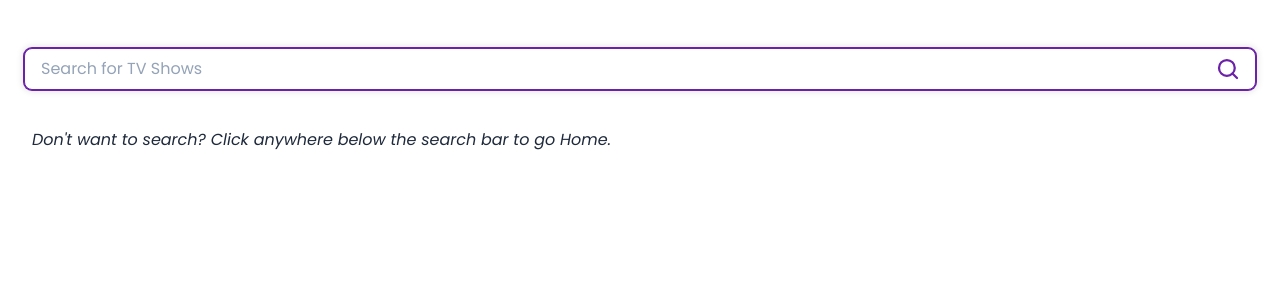
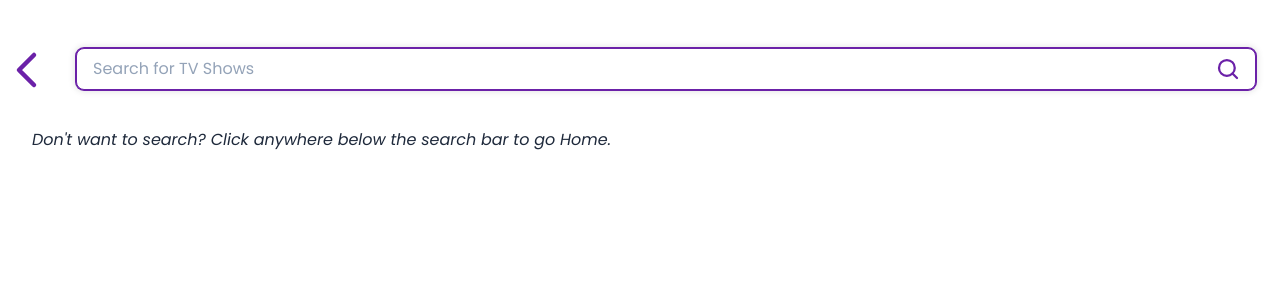
Before and after one commit to david-neumann/streamer, a React (Vite) app: page /search in a window 1280 px wide. Shown: the top 300 px of the page. Built offline with nearby package versions, Linux system fonts and the light colour scheme; the HTML template or start-up script is replaced by a standard one.

Commit message:
Added back button to SearchResults page

```diff
--- a/src/components/SearchBar.jsx
+++ b/src/components/SearchBar.jsx
@@ -18,7 +18,7 @@ const SearchBar = ({ onSearchSubmit, clearResults, autoFocus }) => {
   }, [searchTerm]);
 
   return (
-    <header className='mx-6 mt-12 mb-8 h-12 relative'>
+    <header className='mx-6 mt-12 mb-8 h-12 relative grow'>
       <input
         type='text'
         placeholder='Search for TV Shows'
--- a/src/pages/SearchResults.jsx
+++ b/src/pages/SearchResults.jsx
@@ -14,11 +14,20 @@ const SearchResults = () => {
 
   return (
     <>
-      <SearchBar
-        onSearchSubmit={onSearchSubmit}
-        clearResults={clearResults}
-        autoFocus={true}
-      />
+      <div className='flex items-center'>
+        <Link to='/'>
+          <img
+            src='/caret-left-purple.svg'
+            alt='back arrow'
+            className='h-12 pl-[4px] mt-3'
+          />
+        </Link>
+        <SearchBar
+          onSearchSubmit={onSearchSubmit}
+          clearResults={clearResults}
+          autoFocus={true}
+        />
+      </div>
       {searchResultsElements.length > 0 ? (
         <main className='m-6'>{searchResultsElements}</main>
       ) : (
--- a/src/pages/ShowDetail.jsx
+++ b/src/pages/ShowDetail.jsx
@@ -74,7 +74,7 @@ const ShowDetail = () => {
               couple watch
             </span>
             <span className='border border-purple-800 mr-2 py-1 px-4 rounded-md text-xs whitespace-nowrap cursor-default'>
-              football
+              Sunday
             </span>
             <span className='border border-purple-800 bg-purple-800 mr-2 py-1 px-4 rounded-md text-white text-xs whitespace-nowrap cursor-pointer'>
               Manage Tags ➔
```
Also changed, not shown: public/caret-left-purple.svg (added).
